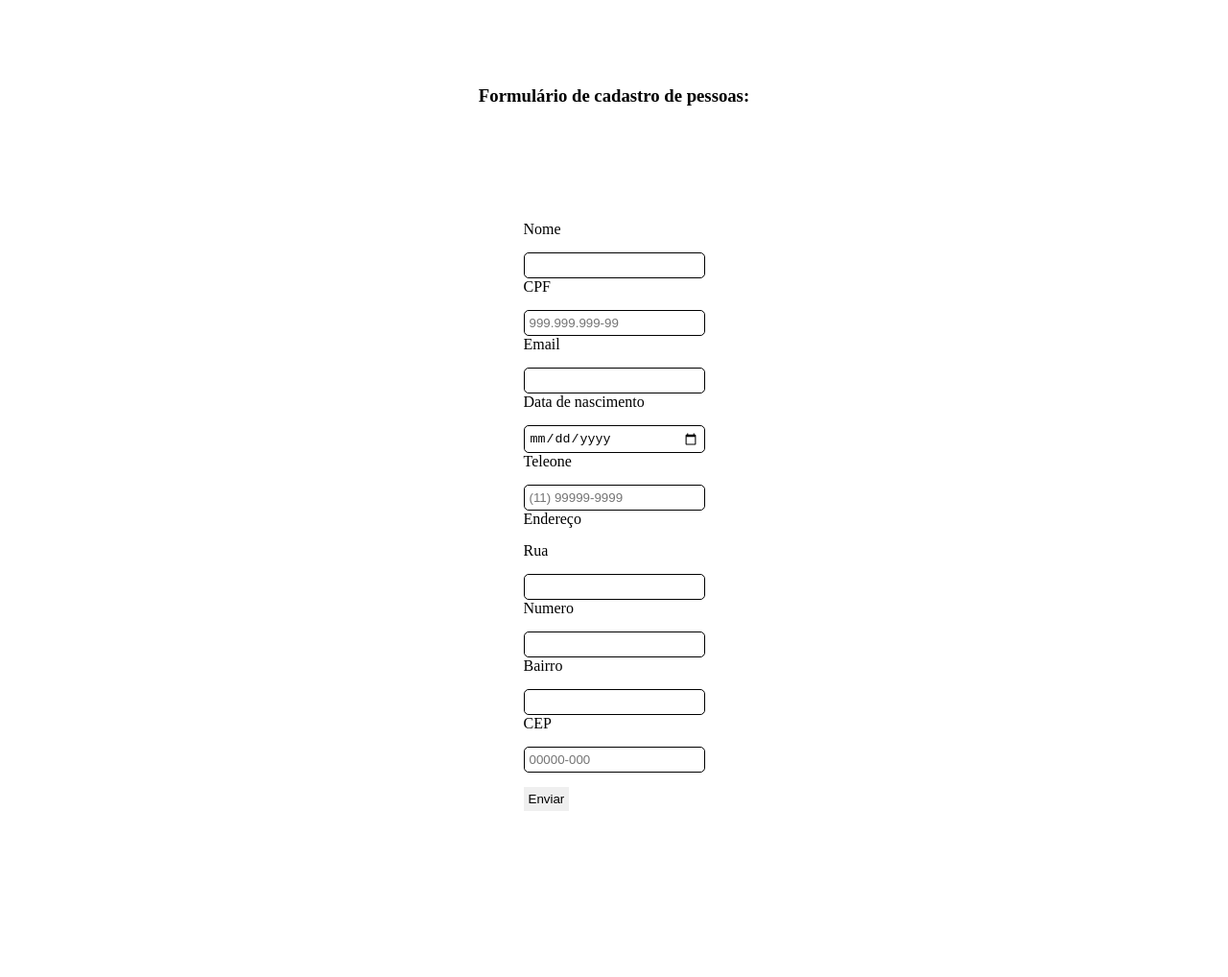
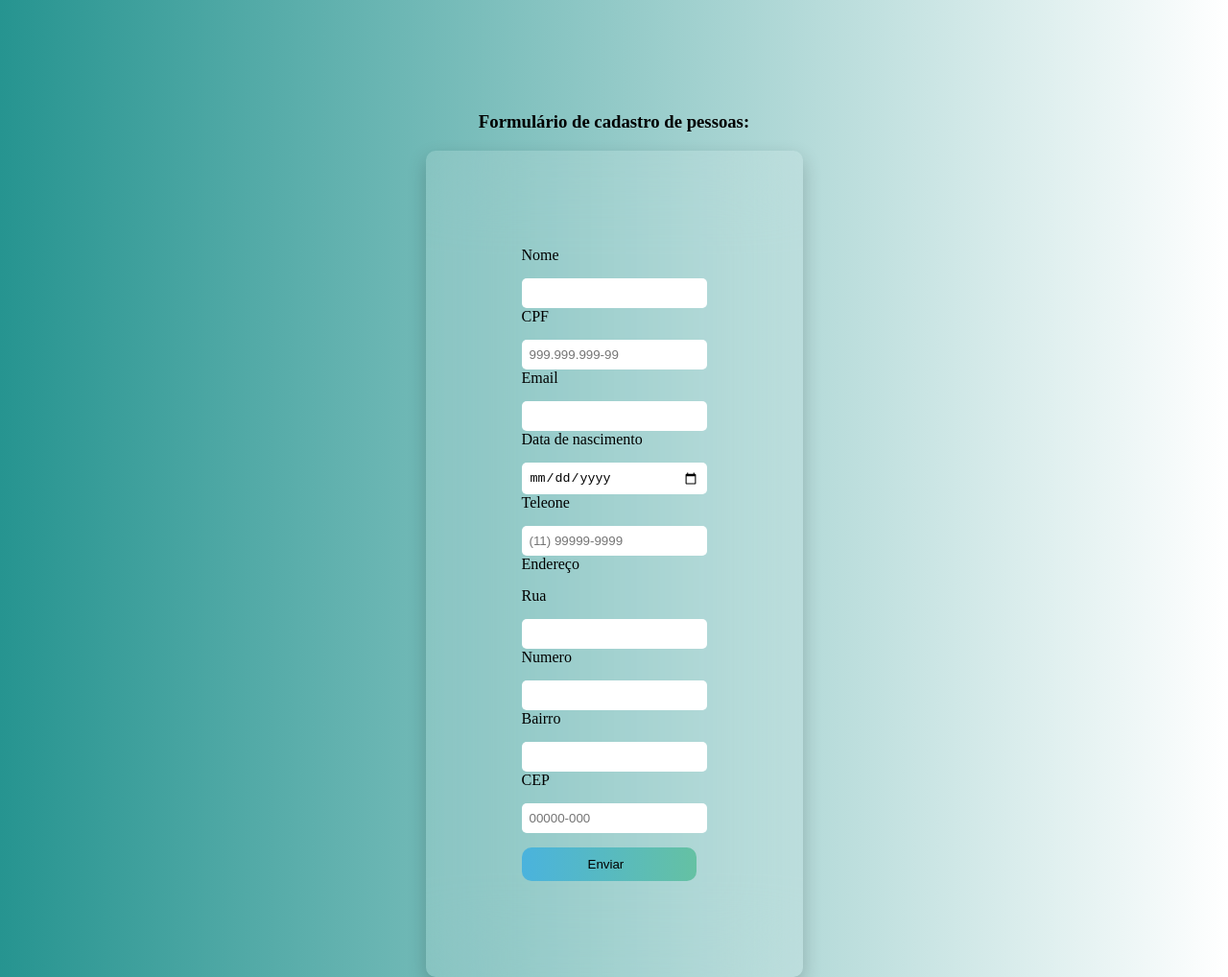
Before and after one commit to Cproenca08/formulario, a plain HTML site: page index.html in a window 1280 px wide. Shown: the whole page at 96% size. Drawn offline with Linux system fonts and the light colour scheme.

Commit message:
estilização nova (não terminada)

```diff
--- a/index.html
+++ b/index.html
@@ -7,6 +7,10 @@
     <title>formulario</title>
 </head>
 <style>
+    body {
+        background-image: linear-gradient(90deg, #269490, white);
+    }
+
     .formulario {
         margin: 0;
         display: flex;
@@ -19,7 +23,11 @@
 
     .conteudo-formulario {
         padding: 100px;
-
+        box-shadow: 0 8px 20px rgba(0, 0, 0, 0.2);
+        border-radius: 10px;
+        background: rgba(255, 255, 255, 0.15);
+        backdrop-filter: blur(45px);
+        margin-bottom: -100px;
     }
 
     .conteudo-formulario-label {
@@ -31,21 +39,41 @@
 
     input {
         outline: none;
-        border: 1.3px solid;
+        border: 3px solid transparent;
         border-radius: 5px;
         padding: 5px;
+        color: black;
+
     }
 
     .btn {
         margin-top: 15px;
         cursor: pointer;
         padding: 5px;
+        border-radius: 10px;
+        background-image: linear-gradient(to right, #4ab3dd, #65c1a3);
+        padding: 10px 76px 10px 69px;
+        color: black;
+        transform: ease 0.5s;
         border: none;
     }
 
+    input:focus {
+        background-image: linear-gradient(white, white),
+            linear-gradient(to right, #4ab3dd, #65c1a3);
+        background-origin: border-box;
+        background-clip: padding-box, border-box;
+
+    }
+
     .btn:hover {
-        background-color: red;
-        color: white;
+        transform: translateY(-5px);
+
+    }
+
+    label {
+        color: black;
+
     }
 </style>
 
@@ -53,10 +81,11 @@
     <div class="formulario">
         <h3>Formulário de cadastro de pessoas: </h3>
         <div class="conteudo-formulario">
+
             <form action="">
                 <div class="conteudo-formulario-label">
                     <label for="">Nome</label>
-                    <input type="text" id="nome" name="Nome">
+                    <input type="text" id="nome" name="Nome" required>
                 </div>
                 <div class="conteudo-formulario-label">
                     <label for="">CPF</label>
@@ -65,11 +94,11 @@
                 </div>
                 <div class="conteudo-formulario-label">
                     <label for="">Email</label>
-                    <input type="email" id="email" name="email">
+                    <input type="email" id="email" name="email" required>
                 </div>
                 <div class="conteudo-formulario-label">
                     <label for="">Data de nascimento</label>
-                    <input type="date" id="data" name="data">
+                    <input type="date" id="data" name="data" required>
                 </div>
                 <div class="conteudo-formulario-label">
                     <label for="">Teleone</label>
@@ -79,15 +108,15 @@
                 <div class="conteudo-formulario-label">
                     <label for="">Endereço</label>
                     <label for="">Rua</label>
-                    <input type="text" id="Endereço" name="Endereço">
+                    <input type="text" id="Endereço" name="Endereço" required>
                 </div>
                 <div class="conteudo-formulario-label">
                     <label for="">Numero</label>
-                    <input type="number" id="Numero" name="Numero">
+                    <input type="number" id="Numero" name="Numero" required>
                 </div>
                 <div class="conteudo-formulario-label">
                     <label for="">Bairro</label>
-                    <input type="text" id="Bairro" name="Bairro">
+                    <input type="text" id="Bairro" name="Bairro" required>
                 </div>
                 <div class="conteudo-formulario-label">
                     <label for="">CEP</label>
@@ -103,7 +132,7 @@
         const numeros = document.querySelectorAll('#telefone,#CEP,#cpf');
         numeros.forEach(input => {
             input.addEventListener('keypress', (evento) => {
-                if (evento.keyCode < 48 || e.keyCode > 57) {
+                if ((evento.keyCode < 48 || evento.keyCode > 57) && evento.keyCode !== 46 && evento.keyCode !== 45 && evento.keyCode !== 40 && evento.keyCode !== 41) {
                     evento.preventDefault();
                 }
             });
```
